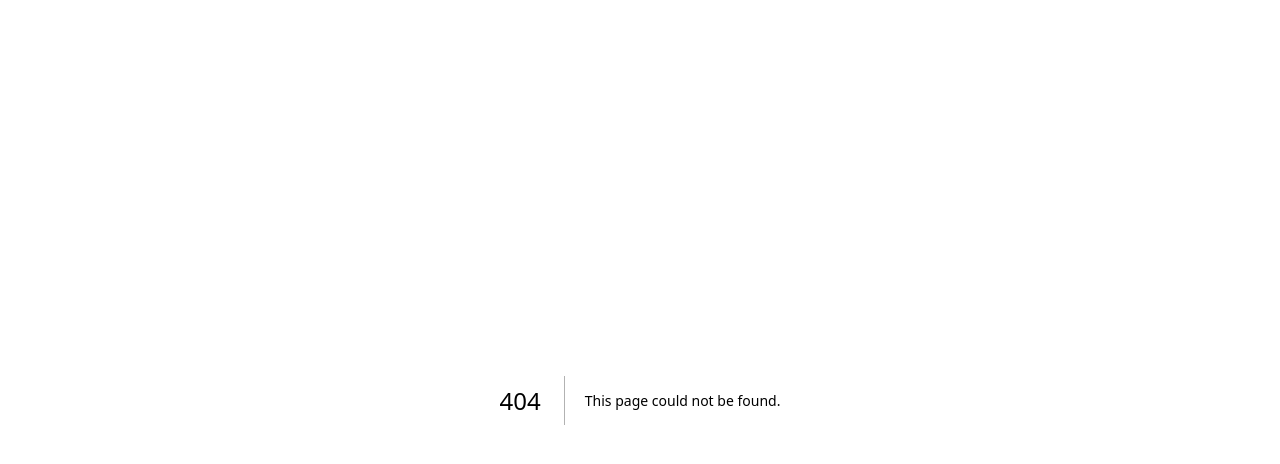
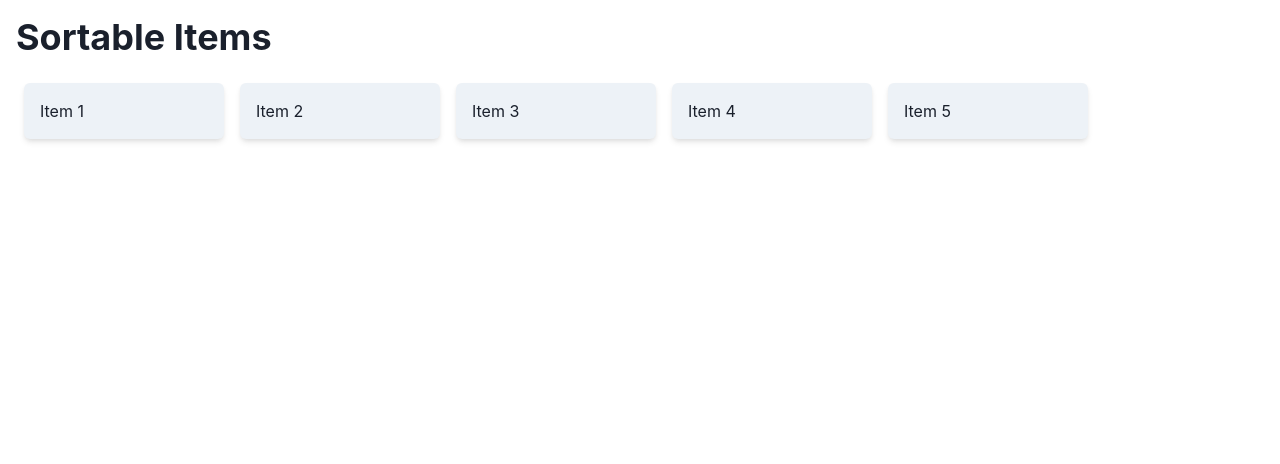
Before and after one commit to jun0222/next-various, a Next.js app: page /drag-drop-sort in a window 1280 px wide. Before the commit this address had no page. Shown: the top 464 px of the page. Built offline with nearby package versions, Linux system fonts and the light colour scheme.

Commit message:
feature: react-beautiful-dnd 初期コード

```diff
--- /dev/null
+++ b/components/DragDropSort/index.tsx
@@ -0,0 +1,79 @@
+import { useState } from 'react'
+import { Box, ChakraProvider, Flex, Heading, Text } from '@chakra-ui/react'
+import {
+  DragDropContext,
+  Droppable,
+  Draggable,
+  resetServerContext,
+} from 'react-beautiful-dnd'
+
+type Item = {
+  id: string
+  content: string
+}
+
+const initialItems: Item[] = [
+  { id: '1', content: 'Item 1' },
+  { id: '2', content: 'Item 2' },
+  { id: '3', content: 'Item 3' },
+  { id: '4', content: 'Item 4' },
+  { id: '5', content: 'Item 5' },
+]
+
+function App() {
+  resetServerContext()
+  const [items, setItems] = useState<Item[]>(initialItems)
+
+  const handleDragEnd = (result: any) => {
+    if (!result.destination) return
+
+    const newItems = [...items]
+    const [reorderedItem] = newItems.splice(result.source.index, 1)
+    newItems.splice(result.destination.index, 0, reorderedItem)
+
+    setItems(newItems)
+  }
+
+  return (
+    <ChakraProvider>
+      <Box p={4}>
+        <Heading mb={4}>Sortable Items</Heading>
+        <DragDropContext onDragEnd={handleDragEnd}>
+          <Droppable droppableId="items">
+            {(provided) => (
+              <Flex
+                {...provided.droppableProps}
+                ref={provided.innerRef}
+                flexWrap="wrap"
+              >
+                {items.map((item, index) => (
+                  <Draggable key={item.id} draggableId={item.id} index={index}>
+                    {(provided) => (
+                      <Box
+                        {...provided.draggableProps}
+                        {...provided.dragHandleProps}
+                        ref={provided.innerRef}
+                        bg="gray.100"
+                        p={4}
+                        m={2}
+                        borderRadius="md"
+                        boxShadow="md"
+                        cursor="grab"
+                        minWidth="200px"
+                      >
+                        <Text>{item.content}</Text>
+                      </Box>
+                    )}
+                  </Draggable>
+                ))}
+                {provided.placeholder}
+              </Flex>
+            )}
+          </Droppable>
+        </DragDropContext>
+      </Box>
+    </ChakraProvider>
+  )
+}
+
+export default App
--- a/package.json
+++ b/package.json
@@ -25,19 +25,25 @@
     "test:ci:coverage:upload:watch:all": "jest --ci --coverage && codecov --watch --files \"**/*.{js,jsx,ts,tsx}\""
   },
   "dependencies": {
+    "@chakra-ui/react": "^2.8.1",
+    "@emotion/react": "^11.11.1",
+    "@emotion/styled": "^11.11.0",
     "@testing-library/jest-dom": "^5.16.5",
     "@testing-library/react": "^14.0.0",
     "@testing-library/user-event": "^14.4.3",
     "@types/d3": "^7.4.0",
+    "@types/react-beautiful-dnd": "^13.1.5",
     "@types/react-dom": "^18.2.7",
     "axios": "^0.26.1",
     "csv": "^6.2.8",
     "d3": "4",
     "fetch-mock": "^9.11.0",
+    "framer-motion": "^10.16.4",
     "fs": "^0.0.1-security",
     "jest": "^29.5.0",
     "next": "^13.4.10",
     "react": "^18.2.0",
+    "react-beautiful-dnd": "^13.1.1",
     "react-d3-tree": "^3.5.1",
     "react-dom": "^18.2.0",
     "react-error-boundary": "^4.0.11",
--- /dev/null
+++ b/pages/drag-drop-sort.tsx
@@ -0,0 +1,7 @@
+import DragDropSort from '@/components/DragDropSort'
+
+const DragDropSortPage = () => {
+  return <DragDropSort />
+}
+
+export default DragDropSortPage
```
Also changed, not shown: 1 other file (tests, documents, lock files or other folders).
